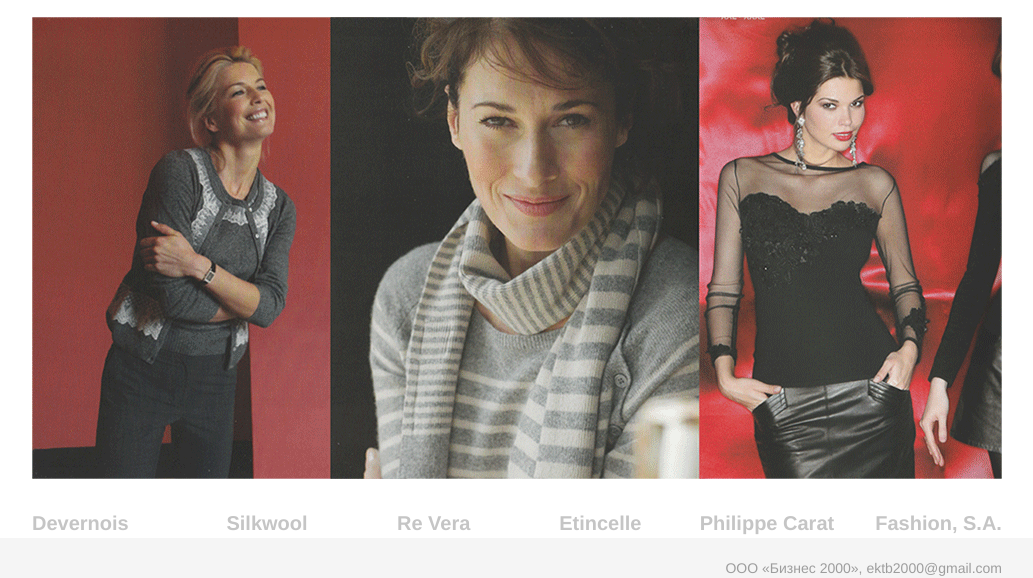
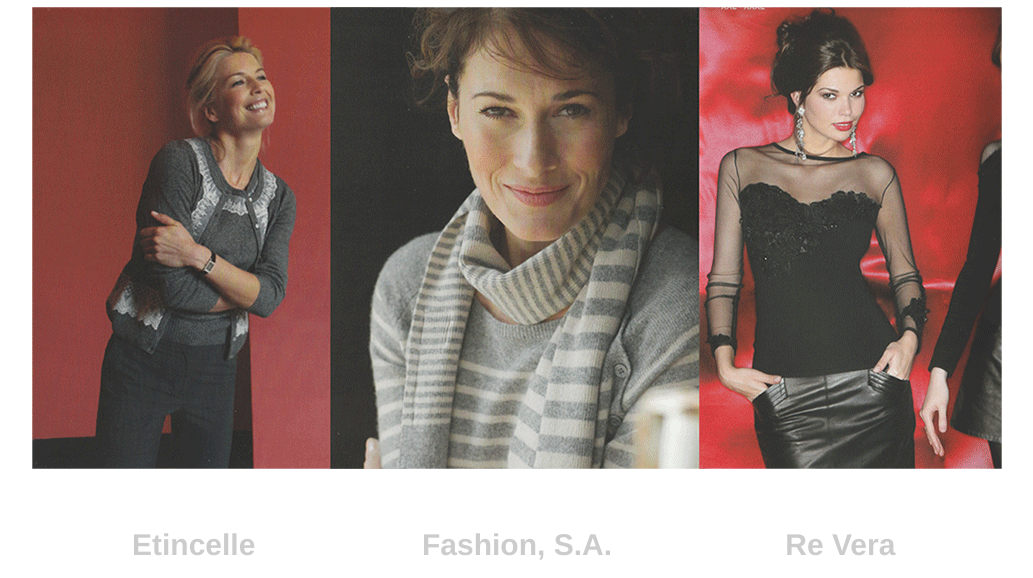
Before and after one commit to vorou/ferrante, a plain HTML site: page index.html in a window 1280 px wide. Shown: the part 241-819 px from the top of the page, without its empty margins (123-1156 px from the left). Drawn offline with nearby package versions, Linux system fonts and the light colour scheme.

Commit message:
moved brands to the bottom

```diff
--- a/index.html
+++ b/index.html
@@ -51,23 +51,25 @@
       <img src="pics.png" />
       <div class="brands">
         <div class="row">
-          <div class="col-md-2">
+          <div class="col-md-4">
+            Etincelle
+          </div>
+          <div class="col-md-4">
+            Fashion, S.A.
+          </div>
+          <div class="col-md-4">
+            Re Vera
+          </div>
+        </div>
+        <div class="row">
+          <div class="col-md-4">
             Devernois
           </div>
-          <div class="col-md-2">
-            Silkwool
-          </div>
-          <div class="col-md-2">
-            Re Vera
-          </div>
-          <div class="col-md-2">
-            Etincelle
-          </div>
-          <div class="col-md-2">
+          <div class="col-md-4">
             Philippe Carat
           </div>
-          <div class="col-md-2">
-            Fashion, S.A.
+          <div class="col-md-4">
+            Silkwool
           </div>
         </div>
       </div>
--- a/styles.css
+++ b/styles.css
@@ -57,26 +57,22 @@ a:hover {
 }
 
 .brands {
-  margin: 30px 0 0 0;
-  font-size: 20px;
-  color: #c5c5c5;
+  margin: 55px 0;
+  font-size: 30px;
+  color: rgba(0, 0, 0, 0.2);
   font-weight: bold;
+}
+
+.brands .row {
+  margin: 25px 0 0 0;
 }
 
 .brands > .row > div {
   text-align: center;
 }
 
-.brands > .row > div:nth-child(1) {
-  text-align: left;
-}
-
-.brands > .row > div:nth-last-child(1) {
-  text-align: right;
-}
-
 main {
-  margin: 20px 0 0 0;
+  margin: 10px 0 0 0;
 }
 
 /* sticky footer */
```
